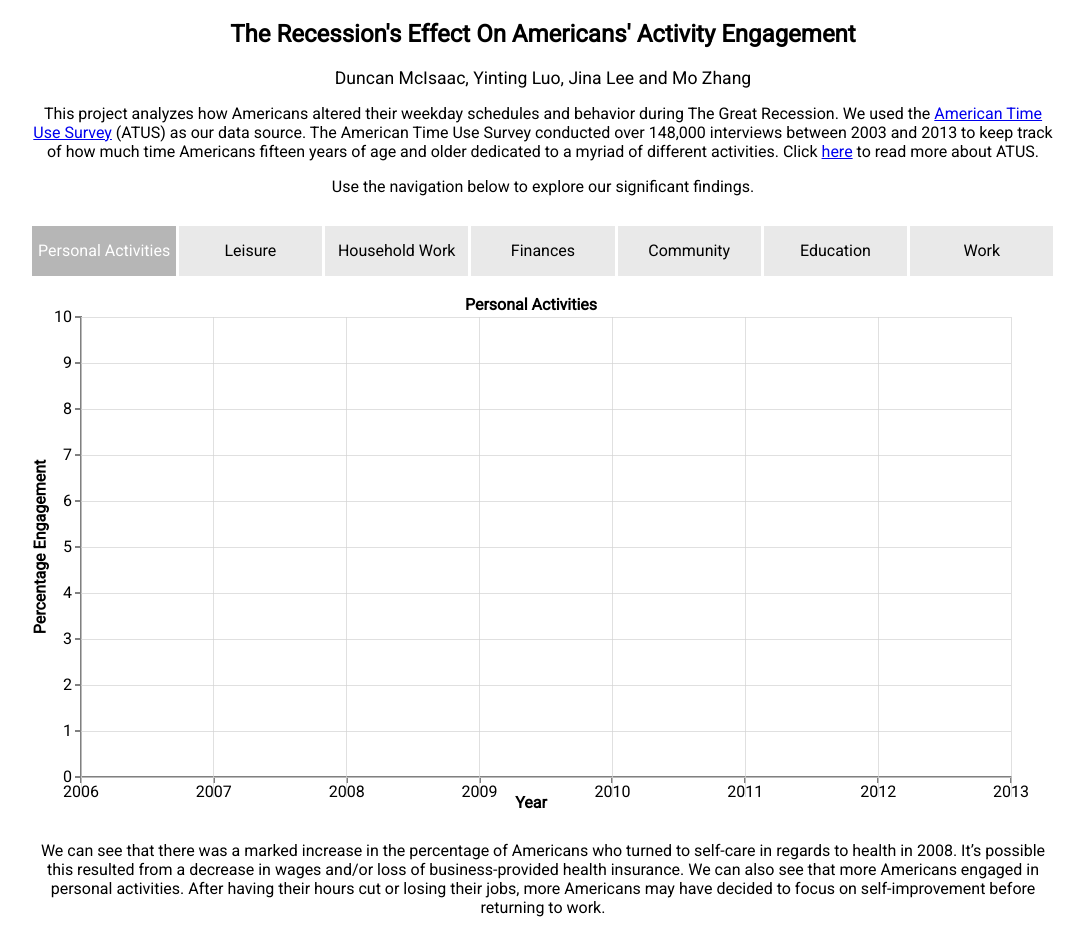
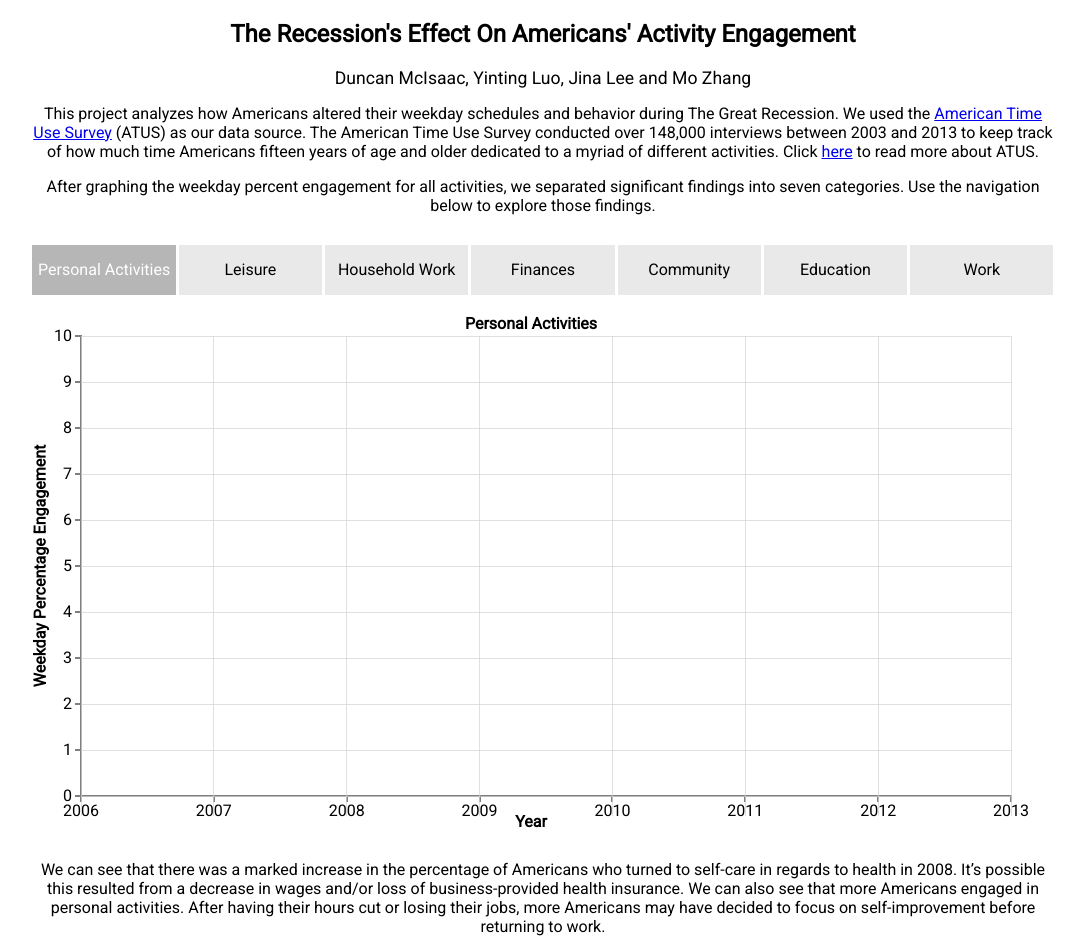
Before and after one commit to 00f2ff/dbm-project1, a Python web app: template templates/index.html in a window 1280 px wide; the page is wider, and only the part inside the window is pictured. Shown: that part, without its empty margins (97-1181 px from the left). Run offline with Jinja, Linux system fonts and the light colour scheme; the template is opened without the code that fills it, so the values that code supplies are empty; some libraries are stand-ins or nearby versions.

Commit message:
Updated text and made y-axis label more understandable

```diff
--- a/stylesheets/time.css
+++ b/stylesheets/time.css
@@ -18,23 +18,6 @@ body {
 	font-size: 1.1em;
 }
 
-#graph-container {
-	/*margin-top: 2%;*/
-
-}
-
-#graph-nav {
-	margin: 2% auto;
-}
-
-/*table {
-	margin: 2% auto;
-}
-
-.label {
-	padding-right: 2%;
-}*/
-
 #graph-nav {
 	display: -webkit-box;
 	display: -moz-box;
@@ -44,6 +27,12 @@ body {
 
 	-webkit-flex-flow: row wrap; /* flex-direction flex-wrap */
 	justify-content: space-around; /* how remaining space is distributed */
+
+	margin: 2% auto;
+}
+
+#graph {
+	margin: 0 auto;
 }
 
 .graph-input {
--- a/templates/index.html
+++ b/templates/index.html
@@ -10,7 +10,7 @@
   <h2>The Recession's Effect On Americans' Activity Engagement</h2>
   <div id="members">Duncan McIsaac, Yinting Luo, Jina Lee and Mo Zhang</div> <!-- Are these the names people want on the project? -->
   <p>This project analyzes how Americans altered their weekday schedules and behavior during The Great Recession. We used the <a target="_blank" href="https://catalog.data.gov/dataset/american-time-use-survey-54e68">American Time Use Survey</a> (ATUS) as our data source. The American Time Use Survey conducted over 148,000 interviews between 2003 and 2013 to keep track of how much time Americans fifteen years of age and older dedicated to a myriad of different activities. Click <a target="_blank" href="http://www.bls.gov/tus/atussummary.pdf">here</a> to read more about ATUS. </p>
-  <span>Use the navigation below to explore our significant findings.</span>
+  <span>After graphing the weekday percent engagement for all activities, we separated significant findings into seven categories. Use the navigation below to explore those findings.</span>
   <div id="graph-container">
     <div id="graph-nav">
       <!-- JS: .click will analyze the data-index of $(this), split it on , and turn it into numbers, and call graphing function accordingly. It could also take $(this).html() for the chart title -->
@@ -192,7 +192,7 @@ function drawActivities(category, indexes) {
     .style("text-anchor", "middle")
     .style("font-size", "16px")
     .style("font-weight", "bold")
-    .text("Percentage Engagement");
+    .text("Weekday Percentage Engagement");
 
   // x-axis title
   graph.append("text")
```
